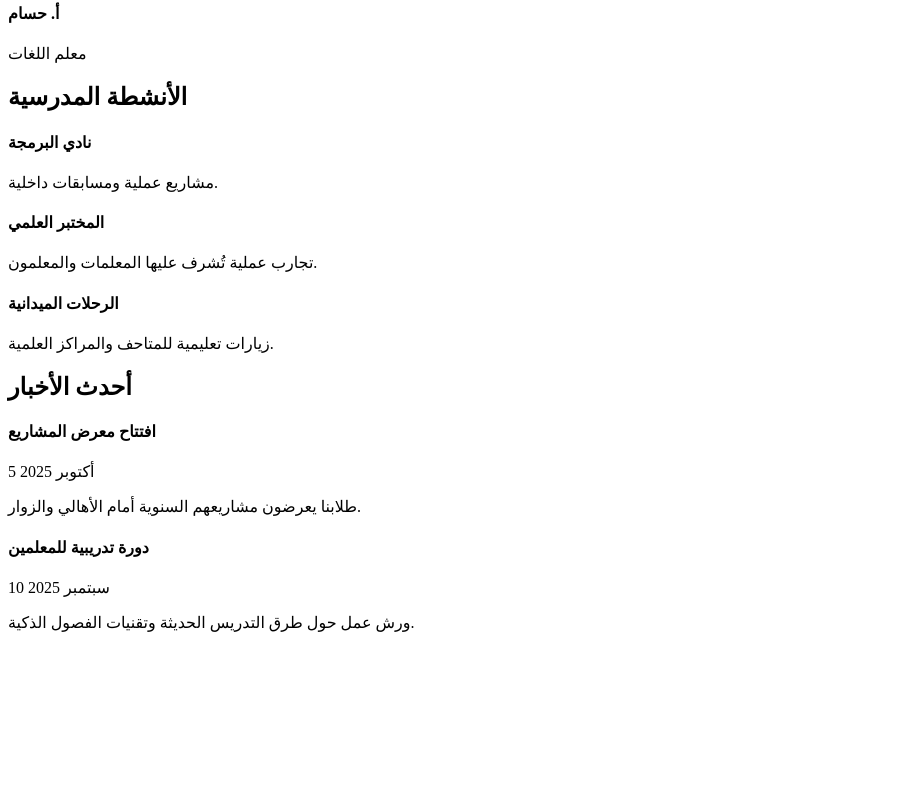
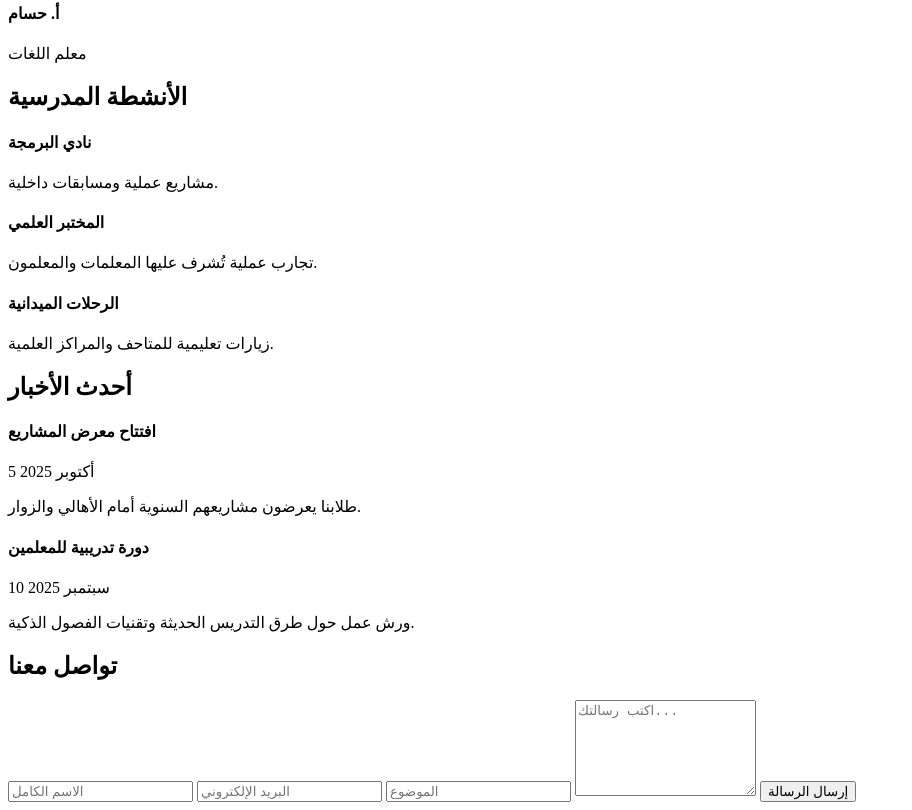
Before and after one commit to alshrary3389-ali/my-project, a plain HTML site: page index.html in a window 1280 px wide. Shown: the part 2081-2891 px from the top of the page, without its empty margins (0-912 px from the left). Before the commit the page ends 2729 px from the top, so only its background shows below. Drawn offline with Linux system fonts and the light colour scheme.

Commit message:
ail has add for one commit in index

```diff
--- a/index.html
+++ b/index.html
@@ -129,6 +129,16 @@
                   </section>
 
 
-
+                  <section id="contact" class="contact container">
+                    <h2>تواصل معنا</h2>
+                    <form class="contact-form" action="#" method="post" onsubmit="return false;">
+                      <!-- (25) نموذج يحتوي الاسم، البريد، الرسالة وزر الإرسال -->
+                      <input type="text" name="name" placeholder="الاسم الكامل" required>
+                      <input type="email" name="email" placeholder="البريد الإلكتروني" required>
+                      <input type="text" name="subject" placeholder="الموضوع" required>
+                      <textarea name="message" rows="6" placeholder="اكتب رسالتك..." required></textarea>
+                      <button type="submit" class="btn">إرسال الرسالة</button>
+                    </form>
+                  </section>
 </body>
 </html>
```
